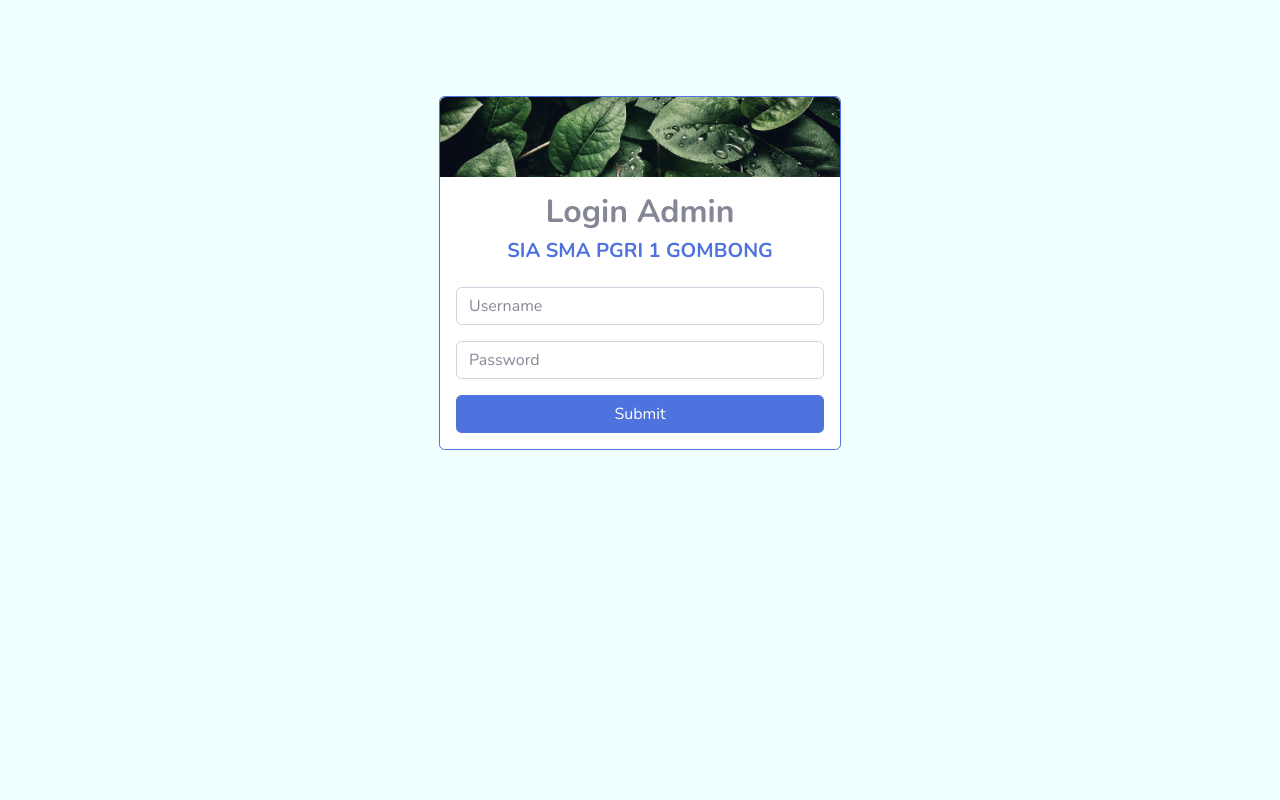
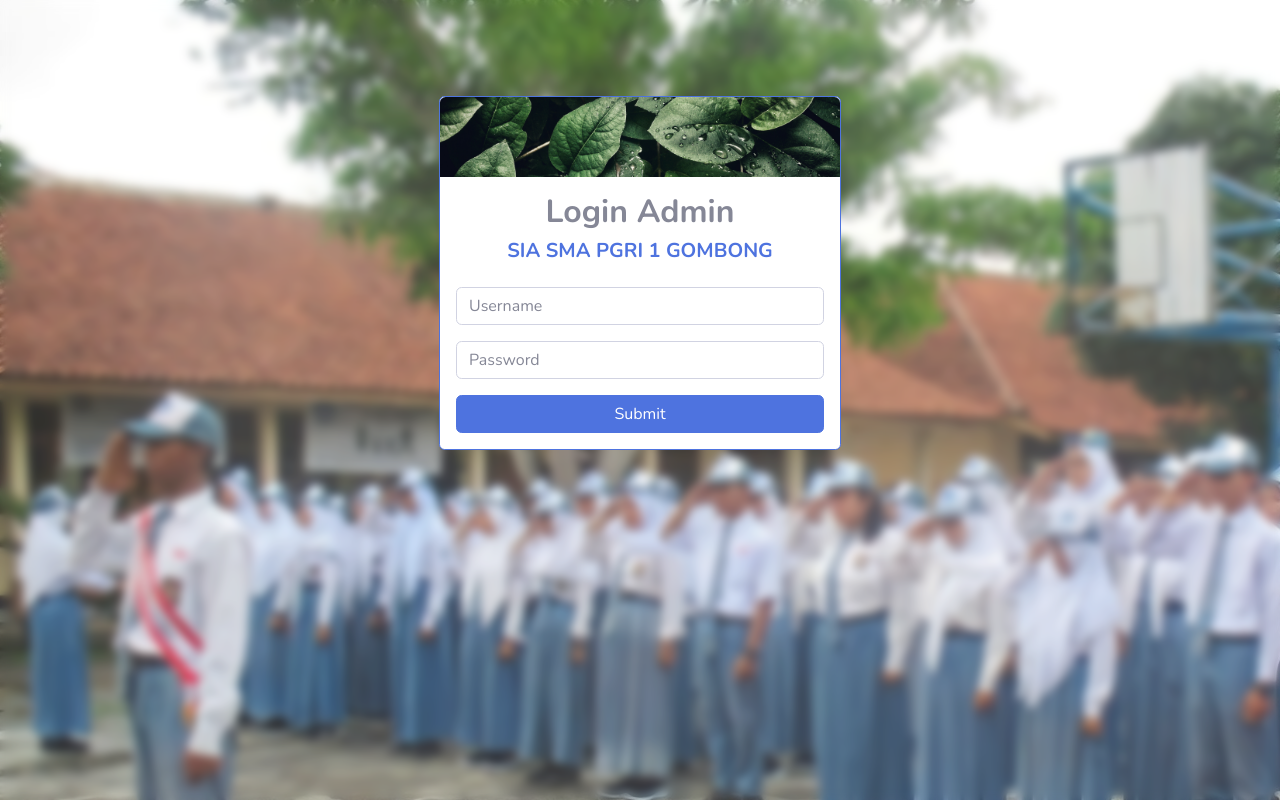
Before and after one commit to yusufseptian/sia-smarigo, a CodeIgniter 4 app: template app/Views/auth/admin.php in a window 1280 px wide. Run offline with PHP 8.4 and a stand-in for CodeIgniter, Linux system fonts and the light colour scheme; the template is opened without the code that fills it, so the values that code supplies are empty; some libraries are stand-ins or nearby versions.

Commit message:
bg-login

```diff
--- a/app/Views/auth/admin.php
+++ b/app/Views/auth/admin.php
@@ -1,6 +1,6 @@
 <?= $this->extend('templates/login'); ?>
 <?= $this->section('content'); ?>
-<div class="row bg-white  mt-5 border border-primary rounded pb-3">
+<div class="row bg-white mt-5 border border-primary rounded pb-3">
     <div class="col-12 p-0 text-black">
         <img src="<?= base_url('assets/img/bg-login.jpg') ?>" class="img-fluid w-100 mb-3 rounded-top" style="height: 80px; object-fit: cover;">
         <div class="mx-2 mb-4 text-center">
--- a/app/Views/auth/other.php
+++ b/app/Views/auth/other.php
@@ -1,6 +1,6 @@
 <?= $this->extend('templates/login'); ?>
 <?= $this->section('content'); ?>
-<div class="row bg-white  mt-5 border border-primary rounded pb-3">
+<div class="row bg-white mt-5 border border-primary rounded pb-3">
     <div class="col-12 p-0 text-black">
         <img src="<?= base_url('assets/img/bg-login.jpg') ?>" class="img-fluid w-100 mb-3 rounded-top" style="height: 80px; object-fit: cover;">
         <div class="mx-2 mb-4 text-center">
--- a/app/Views/templates/login.php
+++ b/app/Views/templates/login.php
@@ -22,12 +22,24 @@
     <!-- Custom styles for this page -->
     <link href="<?php base_url() ?>/assets/vendor/datatables/dataTables.bootstrap4.min.css" rel="stylesheet">
 
+    <style>
+        body {
+            background: url("../../../public/assets/img/upacara.jpg"), no-repeat, 100%;
+            display: block;
+        }
+
+        .wrapperr {
+            background-color: rgba(255, 255, 255, .15);
+            backdrop-filter: blur(5px);
+        }
+    </style>
+
 </head>
 
-<body style="background-color: azure;">
+<body>
 
     <!-- Page Wrapper -->
-    <div id="wrapper">
+    <div id="wrapper" class="vh-100 wrapperr">
         <div class="container-fluid mt-5">
             <div class="d-flex justify-content-center">
                 <?= $this->renderSection('content'); ?>
```
Also changed, not shown: public/assets/img/upacara.jpg (added).
